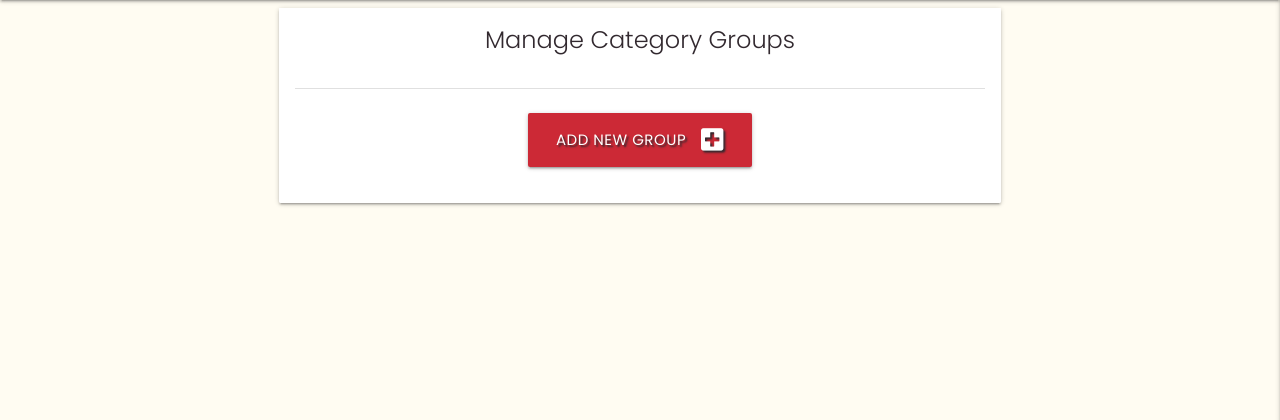
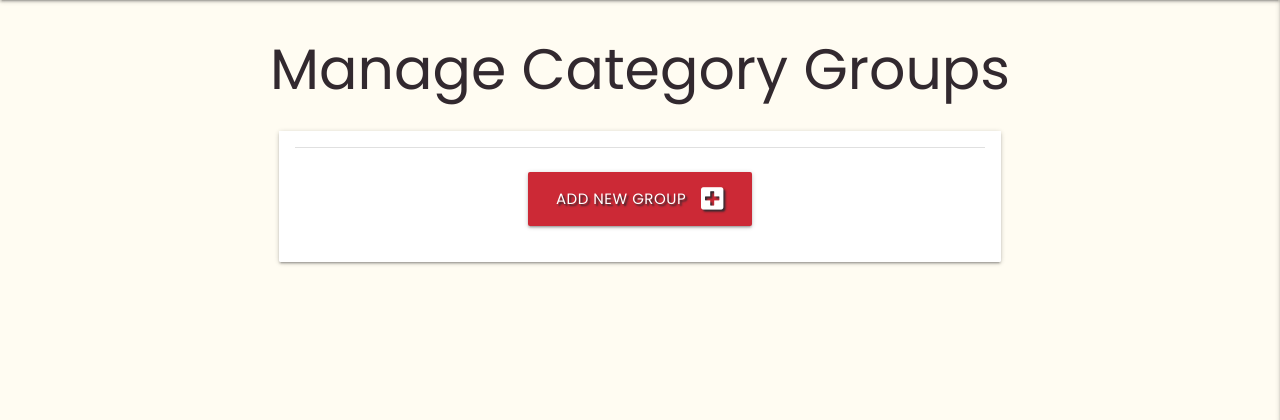
Before and after one commit to Carina-P/ms3-best-books, a Flask app: page /get_category_groups in a window 1280 px wide. Shown: the part 64-484 px from the top of the page. Run offline with Flask 2, Linux system fonts and the light colour scheme; data that the repository does not hold is empty; some libraries are stand-ins or nearby versions.

Commit message:
Changed header in Manage Category Groups

```diff
--- a/templates/category_groups.html
+++ b/templates/category_groups.html
@@ -1,13 +1,12 @@
 {% extends "base.html" %}
 {% block content%}
     <div class="row">
+        <div class="center-align">
+            <h2>Manage Category Groups</h2>
+        </div>
         <div class="col s12 m10 offset-m1">
             <div class="card">
                 <div class="card-content bgr-white">
-                    <div class="center-align">
-                        <span class="card-title">Manage Category Groups</span>
-                        <br>
-                    </div>
                     <div class="divider"></div>
                     {% for group in category_groups %}
                         <div class="row section">
```
